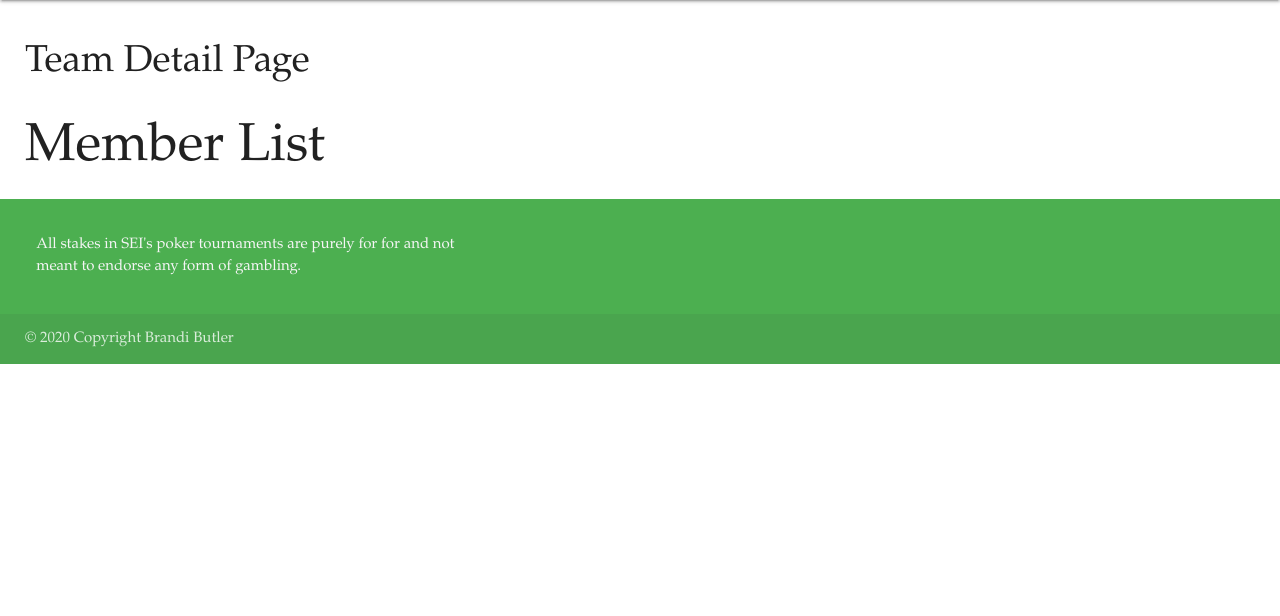
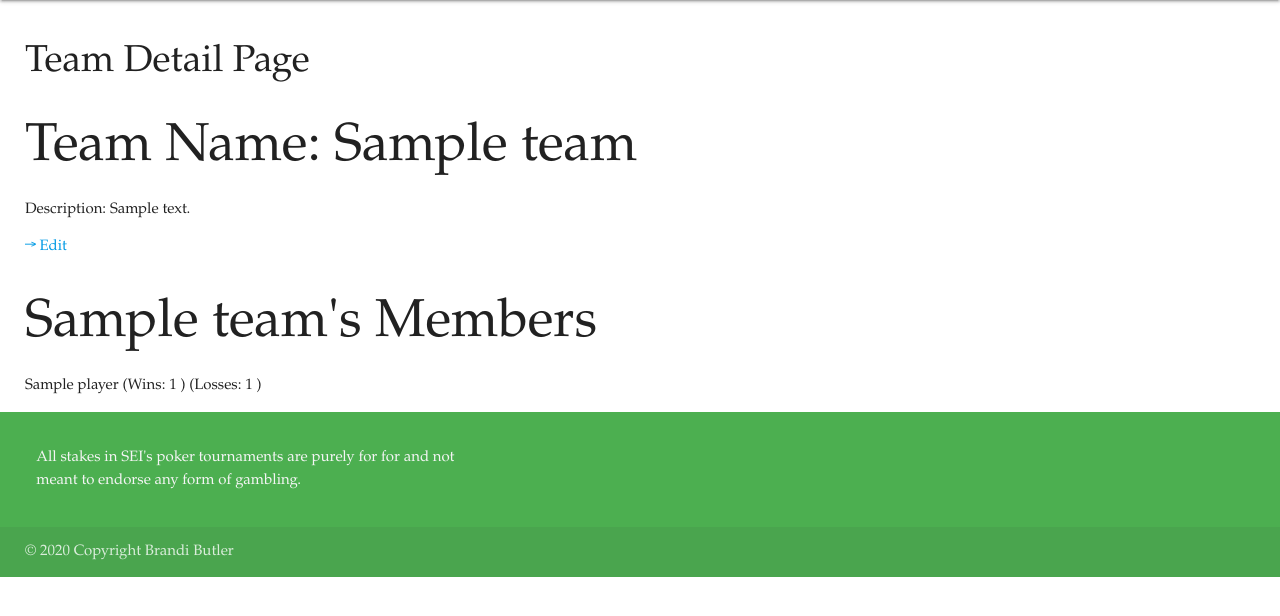
Before and after one commit to ruchitasir/express-poker-teams, a Node server app: page /teams/1 in a window 1280 px wide. Shown: the part 64-680 px from the top of the page. Run offline with Node 20, Linux system fonts and the light colour scheme; tables that the repository leaves empty hold one stand-in row (values such as "Sample post"); some libraries are stand-ins or nearby versions.

Commit message:
win and loss

```diff
--- a/controllers/teams.js
+++ b/controllers/teams.js
@@ -1,6 +1,7 @@
 let express = require('express');
 let router = express.Router();
 let db = require('../models');
+let sequelize = require('sequelize')
 
 router.get('/',(req,res)=>{
     db.team.findAll()
@@ -29,9 +30,83 @@ router.post('/',(req,res)=>{
 router.get('/new',(req,res)=>{
     res.render('teams/new');
 })
+
+
 router.get('/:id', (req, res)=>{
+  db.team.findOne({
+    where: {id: req.params.id},
+    include: [db.player]
+  })
+  .then((team)=>{
+    res.render('teams/show',{team})
+  })
+  .catch((err)=>{
+    console.log('Error',err)
+    res.render('error')
+  })
 
-    res.render('teams/show');
+})
+router.get('/:id/edit',(req,res)=>{
+  db.team.findOne({
+    where: { id: req.params.id }
+  })
+  .then(function(team) {
+    if (!team) throw Error()
+    //console.log('update team',team)
+       res.render('teams/edit', { team: team })
+
+  })
+  .catch(function(error) {
+    console.log(error)
+    res.status(400).render('main/404')
+  })
+
+})
+
+router.put('/:id',(req,res)=>{
+  db.team.update({
+    name: req.body.name,
+    description: req.body.description,
+    pic:req.body.pic
+  }, {
+    where: {
+      id: req.body.id
+    }
+  }).then(function(team) {
+    // do something when done updating
+    res.redirect('/teams/'+req.body.id)
+  })
+  //res.send('put route')
+})
+
+router.get('/:id/win',(req,res)=>{
+  //res.send('win stub')
+  db.player.update(
+    {wins: sequelize.literal('wins + 1')},
+    {where: {teamId: req.params.id}}
+  )
+  .then(()=>{
+    res.redirect('/teams')
+  })
+  .catch(function(error) {
+    console.log(error)
+    res.status(400).render('main/404')
+  })
+
+})
+
+router.get('/:id/loss',(req,res)=>{
+  db.player.update(
+    {losses: sequelize.literal('losses + 1')},
+    {where: {teamId: req.params.id}}
+  )
+  .then(()=>{
+    res.redirect('/teams')
+  })
+  .catch(function(error) {
+    console.log(error)
+    res.status(400).render('main/404')
+  })
 })
 
 module.exports = router
--- a/index.js
+++ b/index.js
@@ -1,7 +1,7 @@
 // Required node modules
 let express = require('express')
 let layouts = require('express-ejs-layouts')
-
+let methodOverride = require('method-override');
 // Declare express app instance
 let app = express()
 
@@ -17,6 +17,7 @@ app.use(express.static('static'))
 // Use body parser to decode the POST variables
 app.use(express.urlencoded({ extended: false }))
 
+app.use(methodOverride('_method'))
 // Include all routes from routers/controllers
 // // Routes
 app.use('/teams', require('./controllers/teams'))
--- a/package.json
+++ b/package.json
@@ -21,6 +21,7 @@
     "ejs": "^3.0.2",
     "express": "^4.17.1",
     "express-ejs-layouts": "^2.5.0",
+    "method-override": "^3.0.0",
     "pg": "^8.0.2",
     "sequelize": "^5.21.6"
   }
--- a/views/players/index.ejs
+++ b/views/players/index.ejs
@@ -3,7 +3,9 @@
 
 <%   players.forEach(p=>{ %>
     <h4>
-        Player name:  <%=p.name %>
+        <a href="/players/<%=p.id%>">
+            Player name:  <%=p.name %>
+        </a>
     </h4>
     <p>
         Player wins:  <%=p.wins %>
--- a/views/teams/show.ejs
+++ b/views/teams/show.ejs
@@ -1,3 +1,20 @@
 <h1>Team Detail Page</h1>
 
-<h2>Member List</h2>
+<h2>
+    <strong>Team Name:</strong>
+    <%=team.name %>
+</h2>
+<p>
+    <strong>Description:</strong>
+    <%=team.description  %>
+</p>
+<div>
+
+    <a href="/teams/<%=team.id%>/edit" >&rarr; Edit </a>
+  </div>
+<h2>
+    <%=team.name %>'s Members
+</h2>
+<% team.players.forEach(p=>{%>
+    <p><%=p.name %> (Wins: <%= p.wins%> ) (Losses: <%= p.losses%> )</p>
+<%}) %>
```
Also changed, not shown: controllers/players.js (+12 -1 lines), views/players/show.ejs (+13 -0 lines), views/teams/edit.ejs (added, +20 -0 lines), views/teams/index.ejs (+6 -2 lines), 1 other file.
